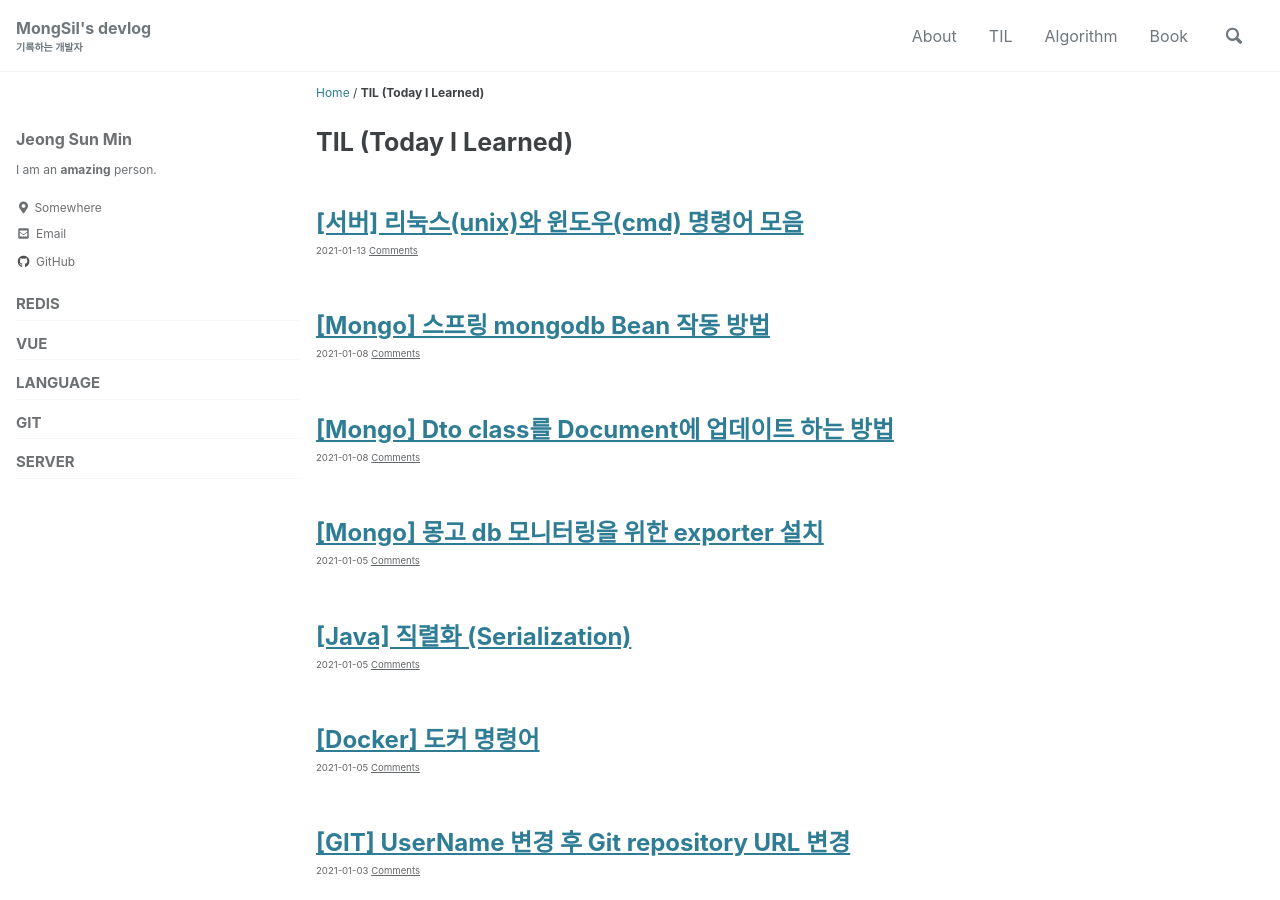
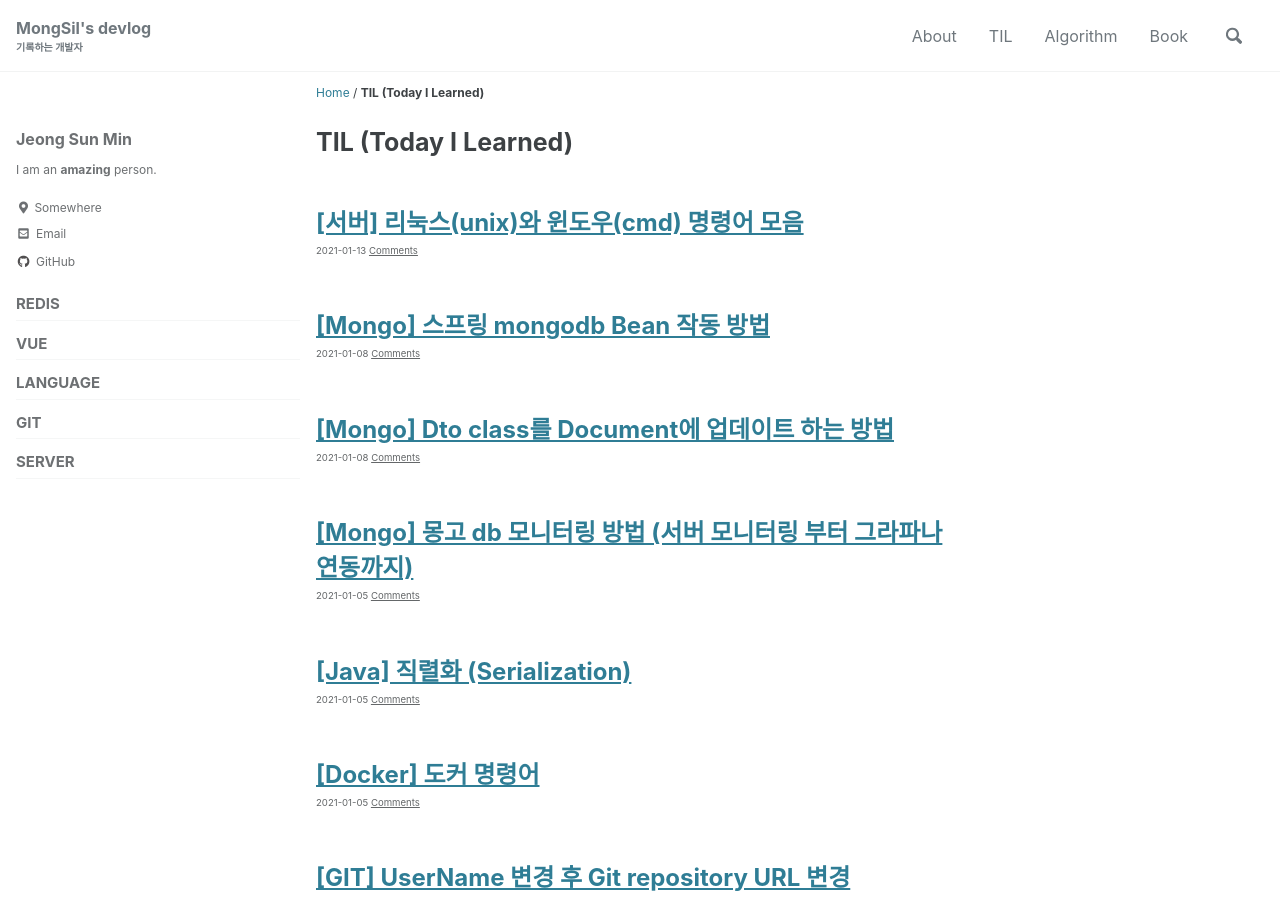
Before and after one commit to mongsil1025/mongsil1025.github.io, a Jekyll site: the page built from _pages/TIL/index.html, in a window 1280 px wide and 900 px high. Built offline with Jekyll 4.4.1, drawn with Linux system fonts in a browser that asks for light colours; cached includes are drawn as plain includes; some of the changed lines change nothing that is shown.

Commit message:
내용 보충

````diff
--- a/_posts/TIL/mongo/2020-12-14-mongoMonitoring.md
+++ b/_posts/TIL/mongo/2020-12-14-mongoMonitoring.md
@@ -1,5 +1,5 @@
 ---
-title:  "[Mongo] 몽고 db 모니터링을 위한 exporter 설치"
+title:  "[Mongo] 몽고 db 모니터링 방법 (서버 모니터링 부터 그라파나 연동까지)"
 date: 2021-01-05
 excerpt: ""
 tags: [til, mongo]
@@ -11,24 +11,25 @@
 
 ## 1. mongod 내부 메서드 실행
 
-mongod에서 `db.enableFreeMonitoring()`를 실행해서 주요정보를 얻어올 수 있다.
+- `mongo.exe`를 실행
+- `db.enableFreeMonitoring()`를 실행
+- mongodb 모니터링 URL 확인
 
-더 자세한 정보는 [Free Cloud monitoring](https://docs.mongodb.com/manual/administration/free-monitoring/) 에서 확인 가능하다.
+![화면 캡처 2021-01-13 225544](https://i.imgur.com/La2MyYU.png)
+
+FreeMonitoring 관련해서는 [Free Cloud monitoring](https://docs.mongodb.com/manual/administration/free-monitoring/) 에서 확인 가능하다.
 
 > By default, you can enable/disable free monitoring during runtime using `db.enableFreeMonitoring()` and `db.disableFreeMonitoring()`.
 
-mogod에서 아래 커맨드를 입력하면 모니터링 URL이 리턴된다.
-``` console
-db.getFreeMonitoringStatus() // 이게 OK이면 모니터링 되고 있다는 뜻
-db.enableFreeMonitoring() // 실행하면 unique url 이 나온다.
-```
 
-Mongo 4.0 이상에서만 가능하다.
+**Warn:** Mongo 4.0 이상에서만 가능하다.
 {: .notice--warning}
 
-return된 url을 브라우저에서 실행해보면 간단한 모니터링 대쉬보드가 나온다. (사진없음 :cry:)
+return된 url을 브라우저에서 실행해보면 간단한 모니터링 대쉬보드가 나온다.
 
-주의할 것은 실시간이 아닌, 24시간 이내 데이터가 추출되고 24시간 후에는 해당 데이터가 expire 된다.
+![FireShot Capture 006 - MongoDB Free Monitoring - cloud.mongodb.com](https://i.imgur.com/wpMgDQA.png)
+
+주의할 것은 **실시간이 아닌, 24시간 이내 데이터가 추출되고 24시간 후에는 해당 데이터가 expire 된다**.
 
 
 아래와 같은 정보를 얻을 수 있다.
@@ -37,7 +38,7 @@
   - CPU Usage
   - Operation Counts
 
-대쉬보드로 보는 것이 아니라 서버에서 직접 명령어를 통해 서버 정보, db 상태 등을 직접 볼 수 있다.
+위처럼 대쉬보드말고 서버에서 아래 명령어를 통해 서버 정보, db 상태 등을 직접 볼 수 있다.
 ``` console
 > db.currentOp
 > db.serverStatus()
@@ -66,7 +67,7 @@
 https://docs.ncloud.com/ko/database/database-10-6.html
 
 
-## 3. Mongodb exporter로 데이터 metrics 추출
+## 3. Mongodb exporter로 데이터 metrics 추출 (프로메테우스에 등록할 metrics)
 
 위에서 언급한 data를 모두 metrics로 추출한다. `db.serverStatus()` 로 얻을 수있는 정보는 모두 포함된다.
 
@@ -76,7 +77,7 @@
 - David Cuadrado가 만든 exporter [David Cuadrado가 만든 exporter](https://github.com/dcu/mongodb_exporter)
 - Percona가 만든 exporter
 
-## 3-1. David Cuadrado가 만든 exporter
+### 3-1. David Cuadrado가 만든 exporter
 
 dcu 보다 percona 버전으로 사용하자. dcu는 더이상 업데이트 되지 않아서, 높은 버전의 몽고일 경우 percona exporter로 깔아야지 정상작동한다.
 {: .notice--danger}
@@ -155,7 +156,7 @@
   - 자세한 내용은 여기서.. [https://docs.mongodb.com/manual/reference/command/replSetGetStatus/](https://docs.mongodb.com/manual/reference/command/replSetGetStatus/)
 
 
-## 3-2. Percona exporter
+### 3-2. Percona exporter
 
 위의 exporter에서 sharding 모니터링까지 추가된 exporter 이다.
 [Percona Exporter](https://devconnected.com/mongodb-monitoring-with-grafana-prometheus/)
````
